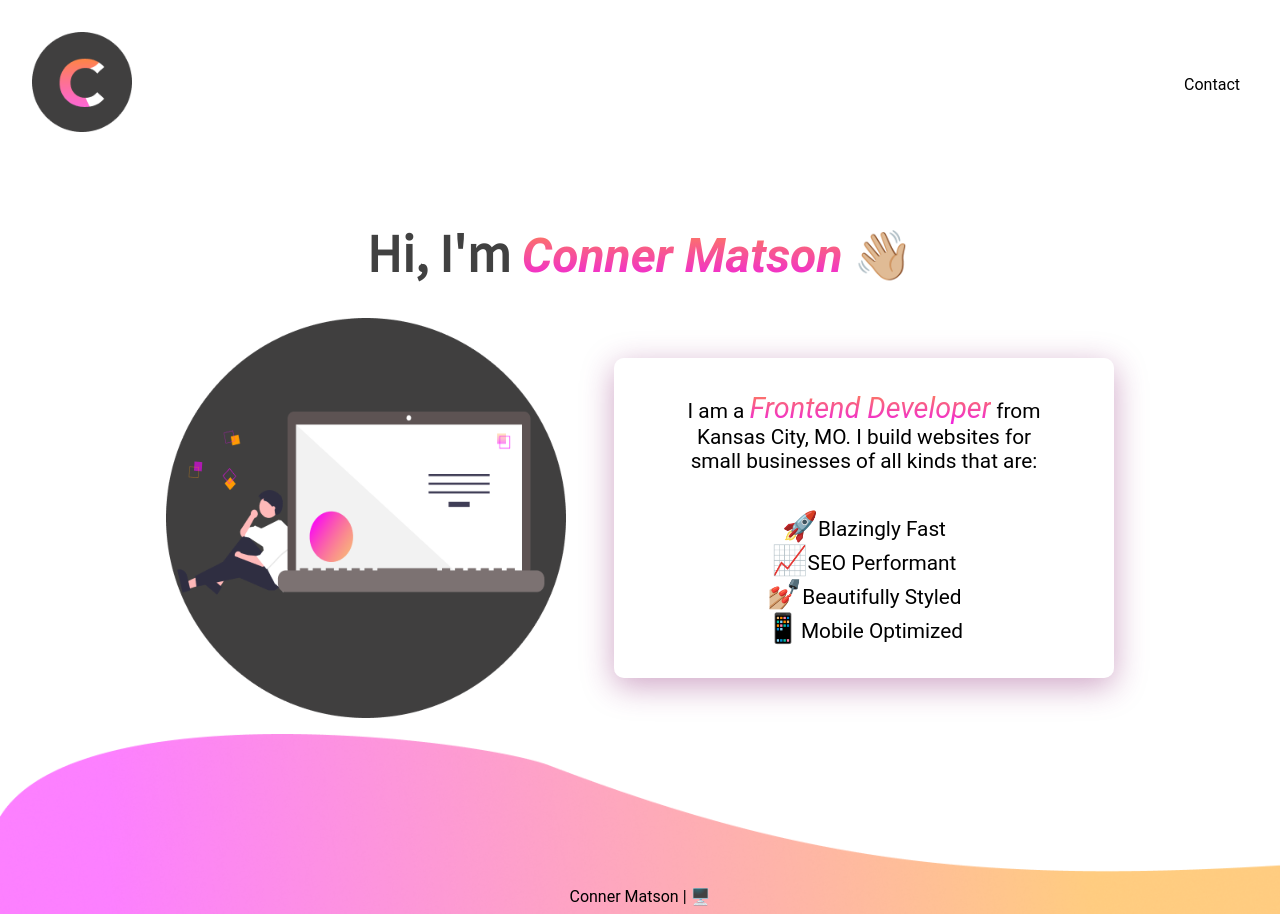
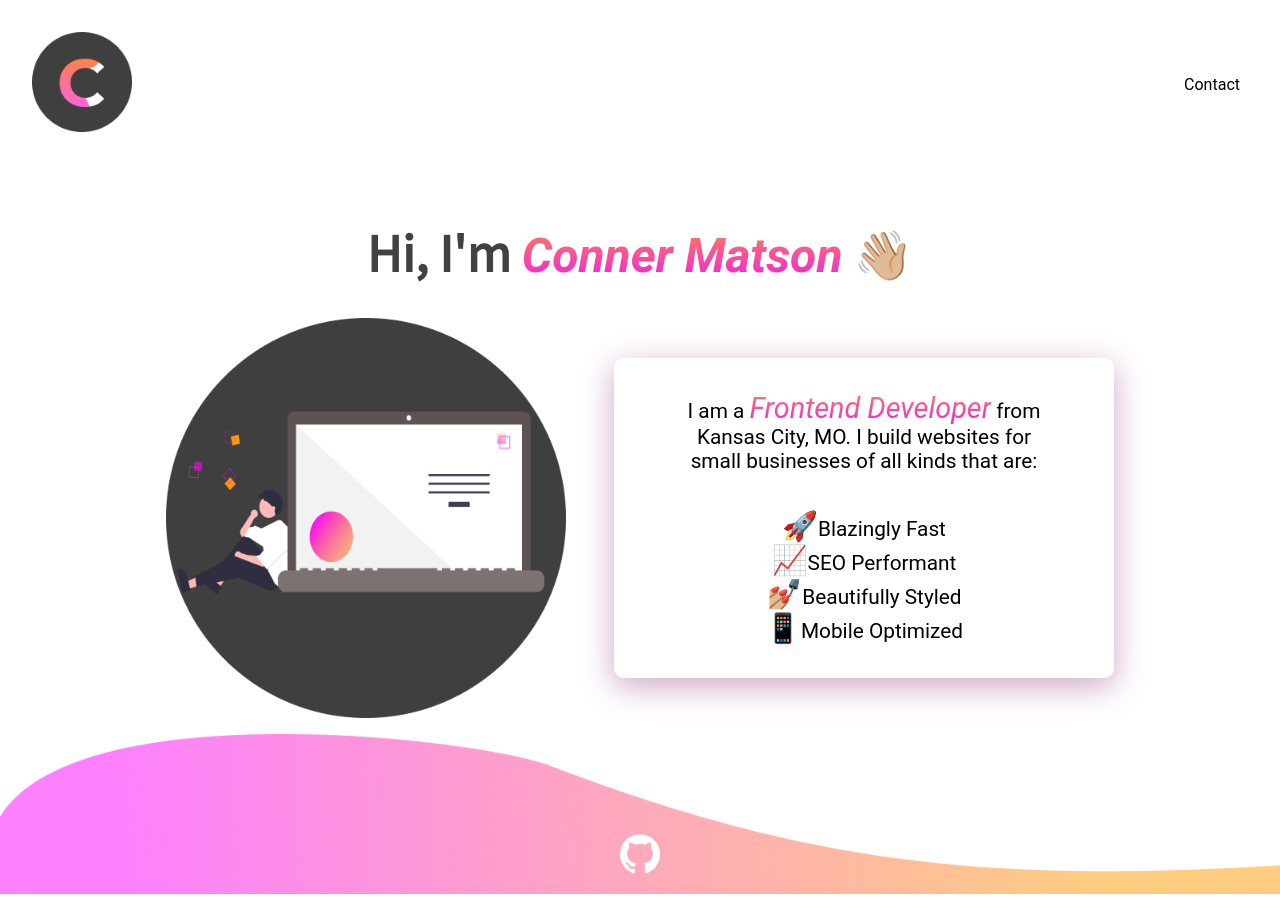
Before and after one commit to cnr-mtsn/personal-site, a Next.js app: page / in a window 1280 px wide. Built offline with nearby package versions, Linux system fonts and the light colour scheme.

Commit message:
changed footer to github logo -opaque

```diff
--- a/components/Footer.js
+++ b/components/Footer.js
@@ -1,10 +1,12 @@
-import React from 'react'
-import styles from '../styles/Footer.module.css'
+import React from "react";
+import Image from "next/image";
+import styles from "../styles/Footer.module.css";
+
 export default function Footer() {
 	return (
 		<footer className={styles.footer}>
 			<a href="https://github.com/cnr-mtsn">
-				Conner Matson | <span id="github-logo">🖥️</span>
+				<Image height="40" width="40" src="/githubLight.png" />
 			</a>
 		</footer>
 	);
--- a/styles/Footer.module.css
+++ b/styles/Footer.module.css
@@ -4,12 +4,14 @@
 	align-items: flex-end;
 	background-image: url("/bottomGradient.png");
 	background-size: cover;
-	height: 180px;
+	max-height: 160px;
 	transition: 0.5s ease all;
 }
 .footer a {
-	padding: 0.5rem;
+	padding: 1rem;
+	cursor: pointer;
 }
+
 @media (min-width: 320px) {
 	/* smartphones, iPhone, portrait 480x320 phones */
 	.footer {
```
Also changed, not shown: public/github.png (added), public/githubLight.png (added).
